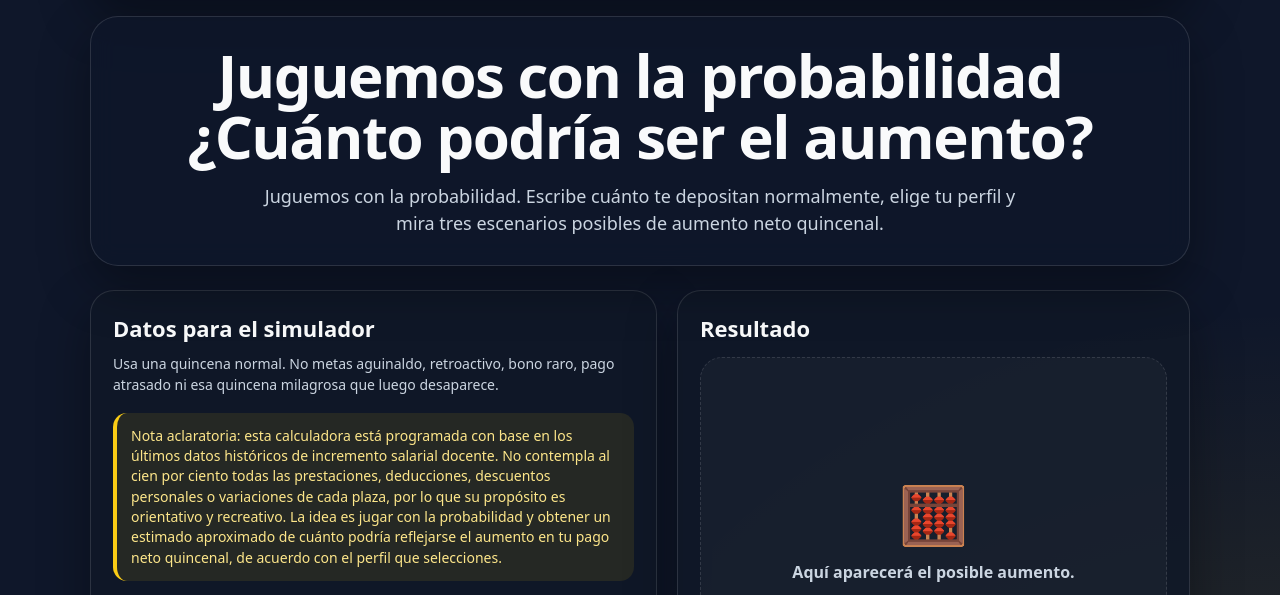
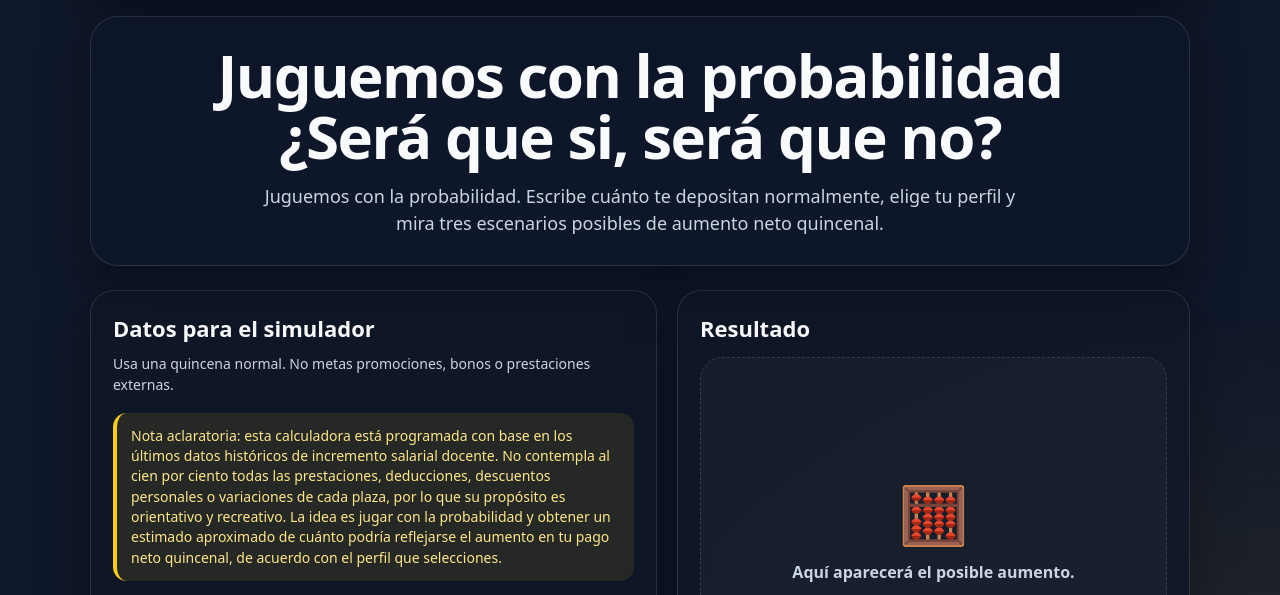
Before and after one commit to qat02/Probabilidad-Aumento, a plain HTML site: page index.html in a window 1280 px wide. Shown: the part 852-1447 px from the top of the page. Drawn offline with Linux system fonts and the light colour scheme.

Commit message:
Update index.html

```diff
--- a/index.html
+++ b/index.html
@@ -380,7 +380,7 @@
 <body>
   <div class="container">
     <img class="hero-banner" src="banner.png" alt="Banner Juguemos con la probabilidad - El Profe Manuel" />
-    <header>      <h1>Juguemos con la probabilidad<br>¿Cuánto podría ser el aumento?</h1>
+    <header>      <h1>Juguemos con la probabilidad<br>¿Será que si, será que no?</h1>
       <p class="subtitle">
         Juguemos con la probabilidad. Escribe cuánto te depositan normalmente, elige tu perfil y mira tres escenarios posibles de aumento neto quincenal.
       </p>
@@ -389,7 +389,7 @@
     <main class="grid">
       <section class="card">
         <h2>Datos para el simulador</h2>
-        <p class="hint">Usa una quincena normal. No metas aguinaldo, retroactivo, bono raro, pago atrasado ni esa quincena milagrosa que luego desaparece.</p>
+        <p class="hint">Usa una quincena normal. No metas promociones, bonos o prestaciones externas. </p>
 
         <div class="notice">
           Nota aclaratoria: esta calculadora está programada con base en los últimos datos históricos de incremento salarial docente. No contempla al cien por ciento todas las prestaciones, deducciones, descuentos personales o variaciones de cada plaza, por lo que su propósito es orientativo y recreativo. La idea es jugar con la probabilidad y obtener un estimado aproximado de cuánto podría reflejarse el aumento en tu pago neto quincenal, de acuerdo con el perfil que selecciones.
```
